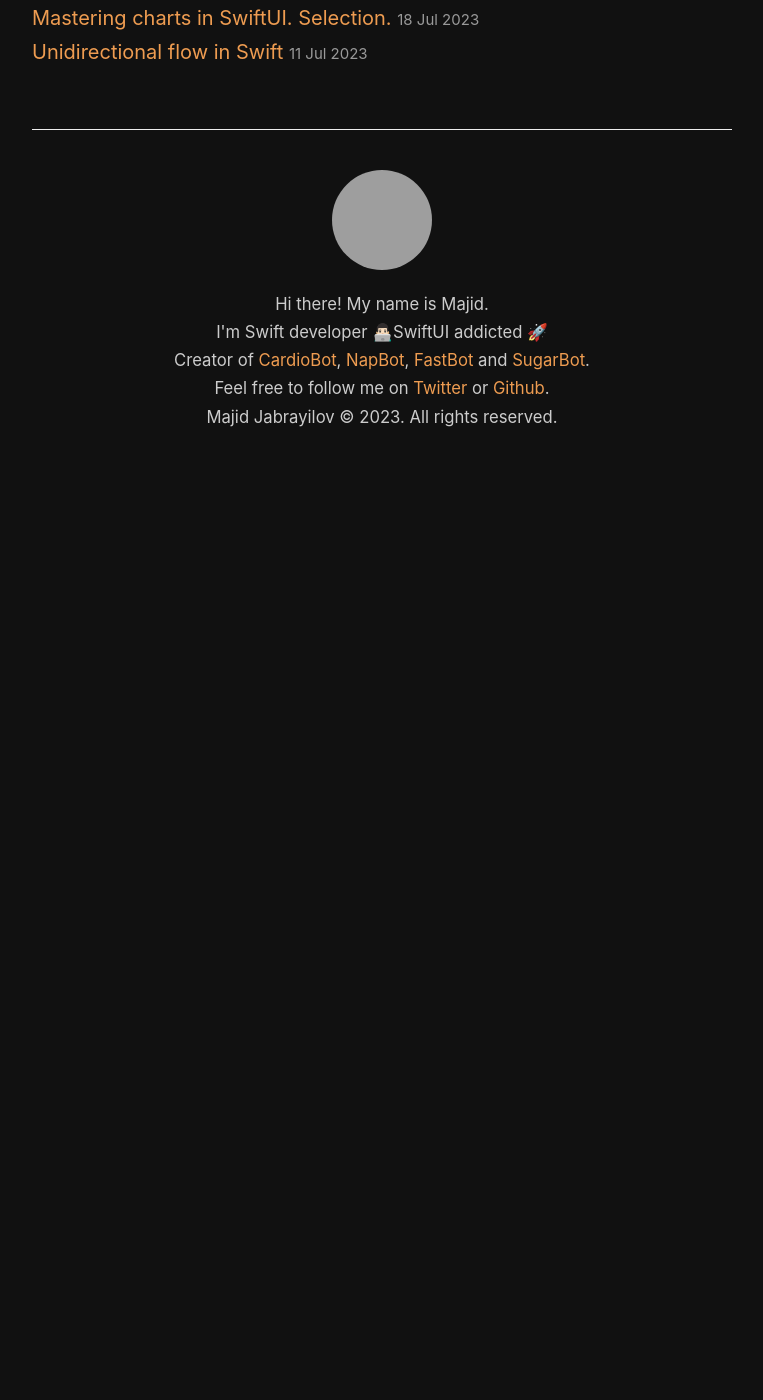
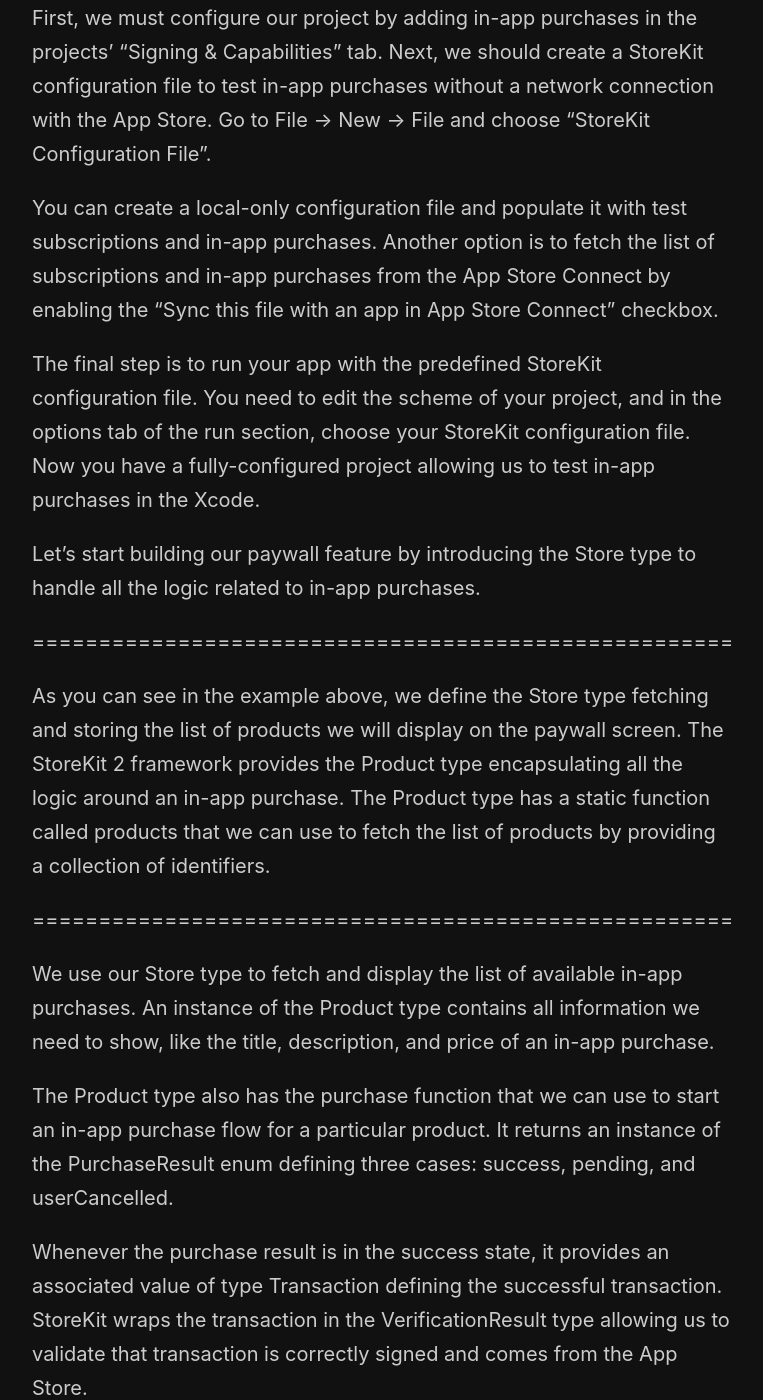
Before and after one commit to mecid/mecid.github.io, a Jekyll site: the page built from _posts/2023-08-01-mastering-storekit2.md, in a window 1280 px wide and 1400 px high, scrolled down 465 px. Shown: the whole window, without its empty margins (258-1021 px from the left). Built offline with Jekyll 4.4.1, drawn with Linux system fonts in a browser that asks for light colours; before the commit the page ends 936 px from its top, so only the background shows below that; some of the changed text lies outside the part shown; grey boxes are pictures that could not be loaded.

Commit message:
StoreKit 2 post content added

```diff
--- a/_posts/2023-08-01-mastering-storekit2.md
+++ b/_posts/2023-08-01-mastering-storekit2.md
@@ -2,3 +2,29 @@
 title: Mastering StoreKit 2
 layout: post
 ---
+
+StoreKit provides us with an opportunity to make revenue from our apps. It allows us to set up the purchase flow for in-app purchases and subscriptions. StoreKit 2 introduces a modern Swift-based API to build type-safe in-app purchases. This week we will start the series of posts about StoreKit 2.
+
+First, we must configure our project by adding in-app purchases in the projects' "Signing & Capabilities" tab. Next, we should create a StoreKit configuration file to test in-app purchases without a network connection with the App Store. Go to File -> New -> File and choose "StoreKit Configuration File".
+
+You can create a local-only configuration file and populate it with test subscriptions and in-app purchases. Another option is to fetch the list of subscriptions and in-app purchases from the App Store Connect by enabling the "Sync this file with an app in App Store Connect" checkbox.
+
+The final step is to run your app with the predefined StoreKit configuration file. You need to edit the scheme of your project, and in the options tab of the run section, choose your StoreKit configuration file. Now you have a fully-configured project allowing us to test in-app purchases in the Xcode.
+
+Let's start building our paywall feature by introducing the Store type to handle all the logic related to in-app purchases.
+
+=====================================================
+
+As you can see in the example above, we define the Store type fetching and storing the list of products we will display on the paywall screen. The StoreKit 2 framework provides the Product type encapsulating all the logic around an in-app purchase. The Product type has a static function called products that we can use to fetch the list of products by providing a collection of identifiers.
+
+=====================================================
+
+We use our Store type to fetch and display the list of available in-app purchases. An instance of the Product type contains all information we need to show, like the title, description, and price of an in-app purchase.
+
+The Product type also has the purchase function that we can use to start an in-app purchase flow for a particular product. It returns an instance of the PurchaseResult enum defining three cases: success, pending, and userCancelled.
+
+Whenever the purchase result is in the success state, it provides an associated value of type Transaction defining the successful transaction. StoreKit wraps the transaction in the VerificationResult type allowing us to validate that transaction is correctly signed and comes from the App Store.
+
+As soon as you retrieve the transaction, you should unlock the feature user purchased and call the finish function on the particular transaction. Remember, you should always finish the transaction only after unlocking the purchased feature.
+
+The purchase becomes pending whenever the ask to buy is enabled. In this case, the transaction arrives later, only after approval by the parent. You should observe the Transaction.updates stream to handle this kind of transaction. We must start monitoring this stream as soon as the app launches to never miss a transaction.
```
